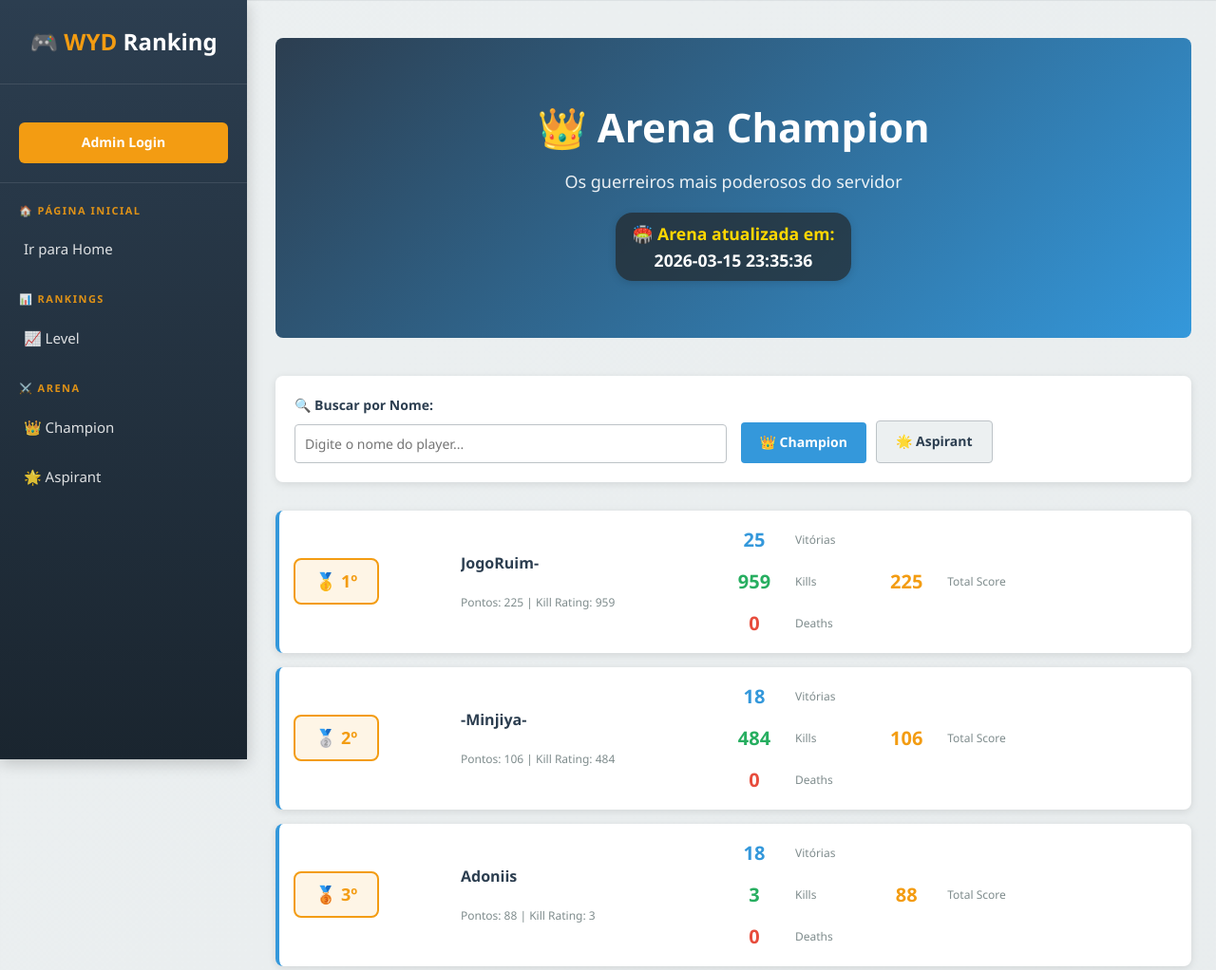
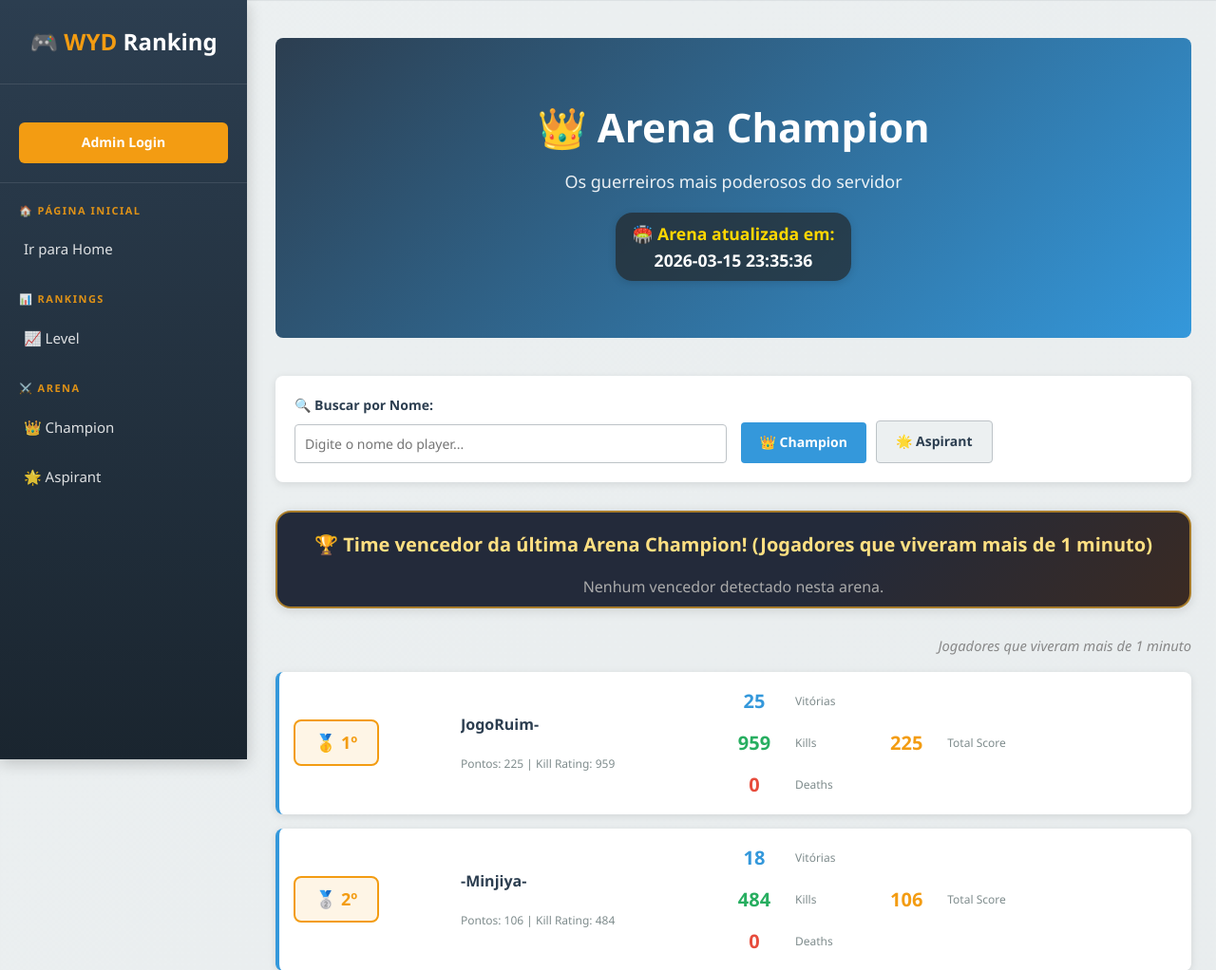
Before and after one commit to davidzaque-leal/wyd-hespert, a FastAPI app: page /arena/champion in a window 1280 px wide. Shown: the top 1022 px of the page at 95% size. Run offline with FastAPI, Linux system fonts and the light colour scheme; parts of the project's set-up code (start-up, migrations or seed data) failed here and were passed over.

Commit message:
time vencedor

```diff
--- a/app/main.py
+++ b/app/main.py
@@ -294,13 +294,25 @@ def arena(request: Request, category: str):
 
     players = sorted(players, key=lambda x: x.get("total", 0), reverse=True)
     session = SessionLocal()
+    winner_list = []
     try:
         for idx, player in enumerate(players, 1):
             player["rank_position"] = idx
-            # Centraliza indicadores usando get_latest_arena_indicators
             from app.services.ranking_history_service import get_latest_arena_indicators
             indicators = get_latest_arena_indicators(session, player.get("id"), category)
             player["arena_indicators"] = indicators
+            # Coletar vencedores da última arena
+            if indicators.get("win_change") == 1:
+                winner_list.append({
+                    "id": player.get("id"),
+                    "rank_position": idx,
+                    "name": player.get("charName") or player.get("name") or f"ID {player.get('id')}"
+                })
+        # Ordenar vencedores por rank_position
+        winner_list.sort(key=lambda x: x["rank_position"])
+
+        # Montar título dinâmico
+        congrats_title = f"Time vencedor da última Arena {category.capitalize()}! (Jogadores que viveram mais de 1 minuto)"
     finally:
         session.close()
 
@@ -309,7 +321,9 @@ def arena(request: Request, category: str):
         "players": players,
         "category": category,
         "last_update": data_store.last_update,
-        "user": get_current_user(request)
+        "user": get_current_user(request),
+        "arena_winners": winner_list,
+        "congrats_title": congrats_title
     })
 
 
--- a/app/templates/arena.html
+++ b/app/templates/arena.html
@@ -33,7 +33,28 @@
     </div>
 </div>
 
+
+<div class="arena-winners-list" style="margin: 24px 0; padding: 18px 16px 8px 16px; background: linear-gradient(135deg, #232a3a 60%, #3a2a23 100%); border-radius: 16px; border: 2px solid #a87c2a; text-align: center; box-shadow: 0 2px 12px #0002;">
+    <h3 style="color: #ffe082; margin-bottom: 16px; font-size: 1.25em;">🏆 {{ congrats_title }}</h3>
+    {% if arena_winners and arena_winners|length > 0 %}
+        <div style="display: grid; grid-template-columns: repeat(4, 1fr); gap: 16px; justify-items: center; margin-bottom: 8px;">
+            {% for winner in arena_winners %}
+                <div style="background: #2a232a; color: #ffe082; padding: 10px 22px; border-radius: 10px; font-weight: bold; font-size: 1.08em; box-shadow: 0 2px 8px #0002; display: flex; align-items: center; gap: 10px; border: 1px solid #a87c2a;">
+                    <span>{{ winner.name }}</span>
+                    <span style="color: #ffe082; font-size: 1.15em;">{{ winner.rank_position }}º</span>
+                </div>
+            {% endfor %}
+        </div>
+    {% else %}
+        <span style="color: #aaa;">Nenhum vencedor detectado nesta arena.</span>
+    {% endif %}
+</div>
+
 <div class="ranking-container">
+    <!-- Rodapé explicativo -->
+    <div style="text-align: right; font-size: 0.92em; color: #888; margin-top: 4px; font-style: italic;">
+        Jogadores que viveram mais de 1 minuto
+    </div>
     {% for p in players %}
     <div class="player-item">
         <div style="display: flex; align-items: center; gap: 8px;">
```
